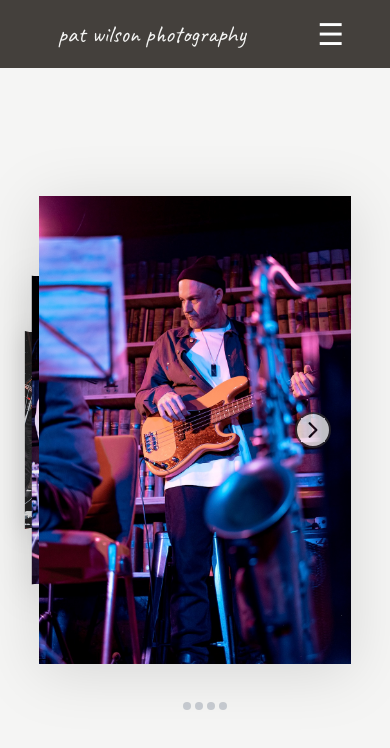
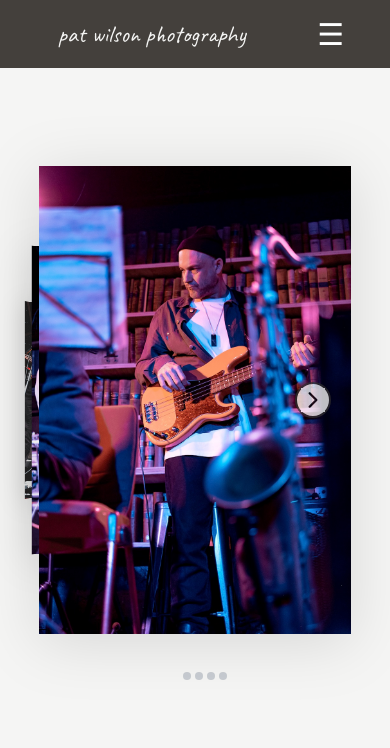
Before and after one commit to patnz/photo-app-nextjs-v1, a Next.js app: page /gigs in a window 390 px wide. Shown: the top 748 px of the page. Built offline with nearby package versions, Linux system fonts and the light colour scheme; a web font is replaced by a local one.

Commit message:
update margin on carousels

```diff
--- a/src/pages/festivals/index.tsx
+++ b/src/pages/festivals/index.tsx
@@ -73,7 +73,7 @@ export default function Home() {
         initial={{ opacity: 0 }}
         whileInView={{ opacity: 1 }}
         transition={{ duration: 3 }}
-        className="align-center max-w-100 mt-[120px] flex h-[80vh] justify-center"
+        className="align-center max-w-100 mt-[90px] flex h-[80vh] justify-center sm:mt-[120px]"
       >
         <Carousel items={imagesItems} />
       </motion.div>
--- a/src/pages/gigs/index.tsx
+++ b/src/pages/gigs/index.tsx
@@ -85,7 +85,7 @@ export default function Home() {
         initial={{ opacity: 0 }}
         whileInView={{ opacity: 1 }}
         transition={{ duration: 3 }}
-        className="align-center max-w-100 mt-[120px] flex h-[80vh] justify-center"
+        className="align-center max-w-100 mt-[90px] flex h-[80vh] justify-center sm:mt-[120px]"
       >
         <Carousel items={imagesItems} />
       </motion.div>
```
